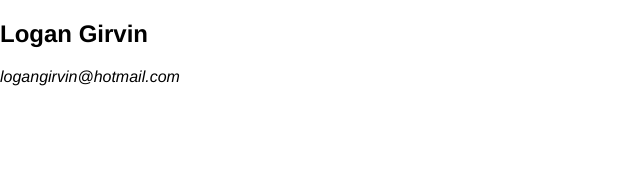
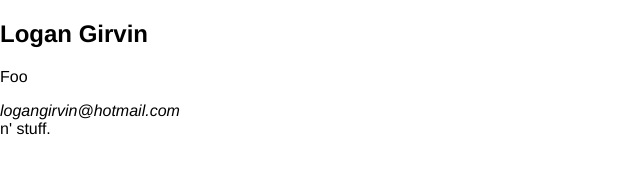
Before and after one commit to Tisza/mygithubpage, a plain HTML site: page index.html in a window 1280 px wide. Shown: the whole page, without its empty margins (0-640 px from the left). Drawn offline with Linux system fonts and the light colour scheme.

Commit message:
initial commit

```diff
--- a/index.html
+++ b/index.html
@@ -14,9 +14,9 @@
 
             </nav>
         </header>
-
+        <p>Foo</p>
         <footer>
-            <address>logangirvin@hotmail.com</address>
+            <address>logangirvin@hotmail.com</address> n' stuff.
         </footer>
     </section>
 </body>
--- a/style.css
+++ b/style.css
@@ -1,4 +1,4 @@
 body {
     margin: 0;
-    font-family: Helvetica;
+    font-family: Helvetica, sans-serif;
 }
```
